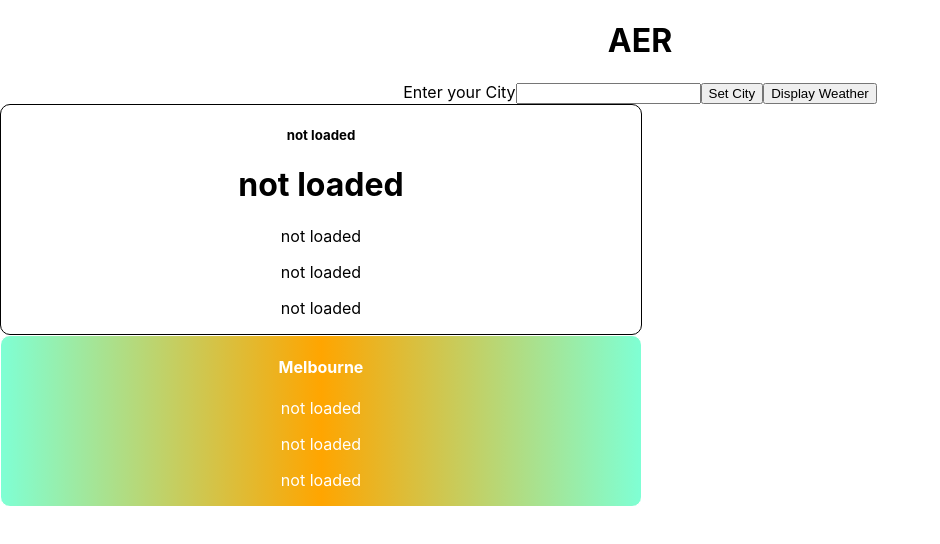
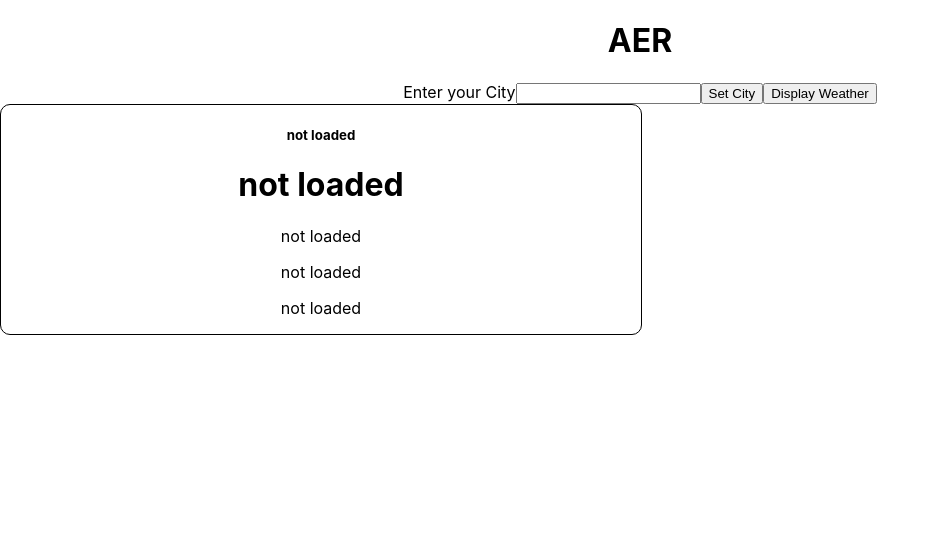
Before and after one commit to magdalenamae/aer, a React (Create React App) app: page / in a window 1280 px wide. Shown: the top 544 px of the page, without its empty margins (0-940 px from the left). Built offline with nearby package versions, Linux system fonts and the light colour scheme.

Commit message:
updating daily weather function

```diff
--- a/src/App.css
+++ b/src/App.css
@@ -47,6 +47,8 @@
    aquamarine);;
   width: 50%;
   border-radius: 10px;
+  display: flex;
+  flex-direction: column;
 }
 
 #week-div {
@@ -63,3 +65,9 @@
   width: 50%;
   border-radius: 10px;
 }
+
+#day-div-container {
+  display: flex;
+  flex-direction: row;
+  justify-content: space-around;
+}
--- a/src/dayWeather.js
+++ b/src/dayWeather.js
@@ -2,22 +2,22 @@ import Weather from "./findWeather";
 import {convertToCelcius} from "./findWeather";
 
 function DayWeather(props) {
-    console.log(props.day, 'day')
 
 
-    return (
+    return props.day.map(hour => {
+        return (
 
-        <div id='day-div'>
-        <h4>{props.city}</h4>
-        <p>{props.day[0] ? props.day[0].weather[0].description : 'not loaded'}</p>
-        <p>{props.day[0] ? convertToCelcius(props.day[0].main.temp_min) + ' min temp' : 'not loaded'}</p>
-        <p>{props.day[0] ? convertToCelcius(props.day[0].main.temp_max) + ' max temp': 'not loaded'}</p>
-        </div>
-        );
+            <div id='day-div'>
+            <h4>{props.city}</h4>
+            <p>{hour ? hour.weather.description : 'not loaded'}</p>
+            <p>{hour ? convertToCelcius(hour.main.temp_min) + ' min temp' : 'not loaded'}</p>
+            <p>{hour ? convertToCelcius(hour.main.temp_max) + ' max temp': 'not loaded'}</p>
 
+            </div>
 
+            );
+        })
 }
 
 
-
 export default DayWeather
--- a/src/weekWeather.js
+++ b/src/weekWeather.js
@@ -1,30 +1,40 @@
-import Weather from "./findWeather";
+
 import {convertToCelcius} from "./findWeather";
 
 function WeekWeather(props) {
+  let currentDay = props.week[0]
+  let currentIndex = 0
+  let daysOfWeek = [[], [], [], [], []]
+  for (let day of props.week){
+
+   if (currentDay.dt_txt.slice(0,10) === day.dt_txt.slice(0,10)){
+    daysOfWeek[currentIndex].push(day.main.temp)
+   } else {
+    currentIndex ++
+    currentDay = day
+    daysOfWeek[currentIndex].push(day.main.temp)
+   }
+  }
+  console.log(daysOfWeek, 'days of week')
+  // console.log(props.week, 'week')
+  return (
+    <div>
+        {/* {props.week.map((day, index) => {
 
 
-
-  console.log(props.week, 'week')
-  return (
-    <div>
-        {props.week.map((day, index) => {
-          // console.log(day)
             return (
                 <div id='week-div'>
                     <h4>{props.city}</h4>
                     <p>{day.weather[0].description}</p>
-                    <br></br>
                     <p>{convertToCelcius(day.main.temp_max)} max temp</p>
-                    <br></br>
+                    <p>{day.dt_txt}</p>
                     <p>{convertToCelcius(day.main.temp_min)} min temp</p>
                 </div>
             )
-            })}
+            })} */}
 
     </div>
   );
-
-}
+  }
 
 export default WeekWeather;
```
